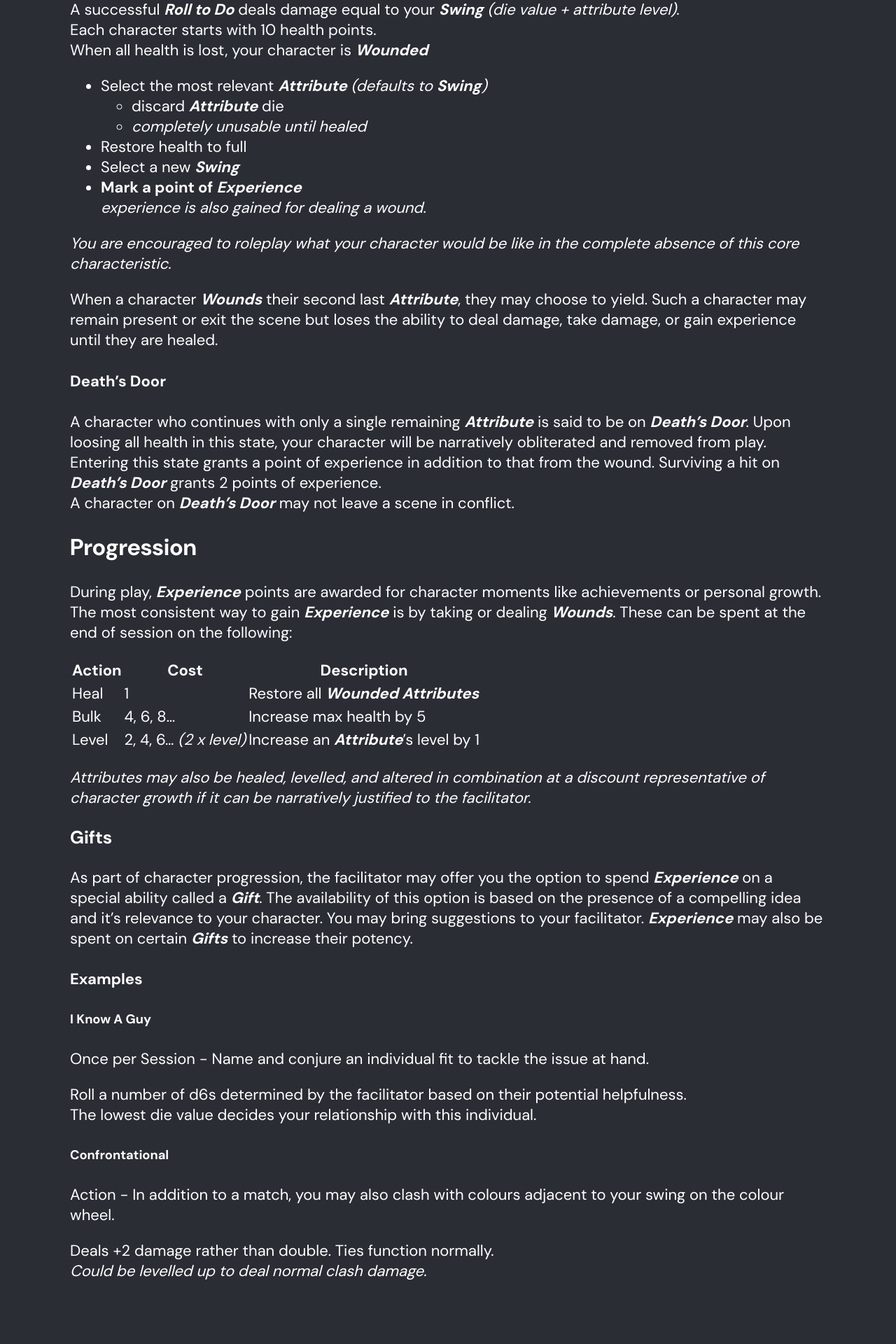
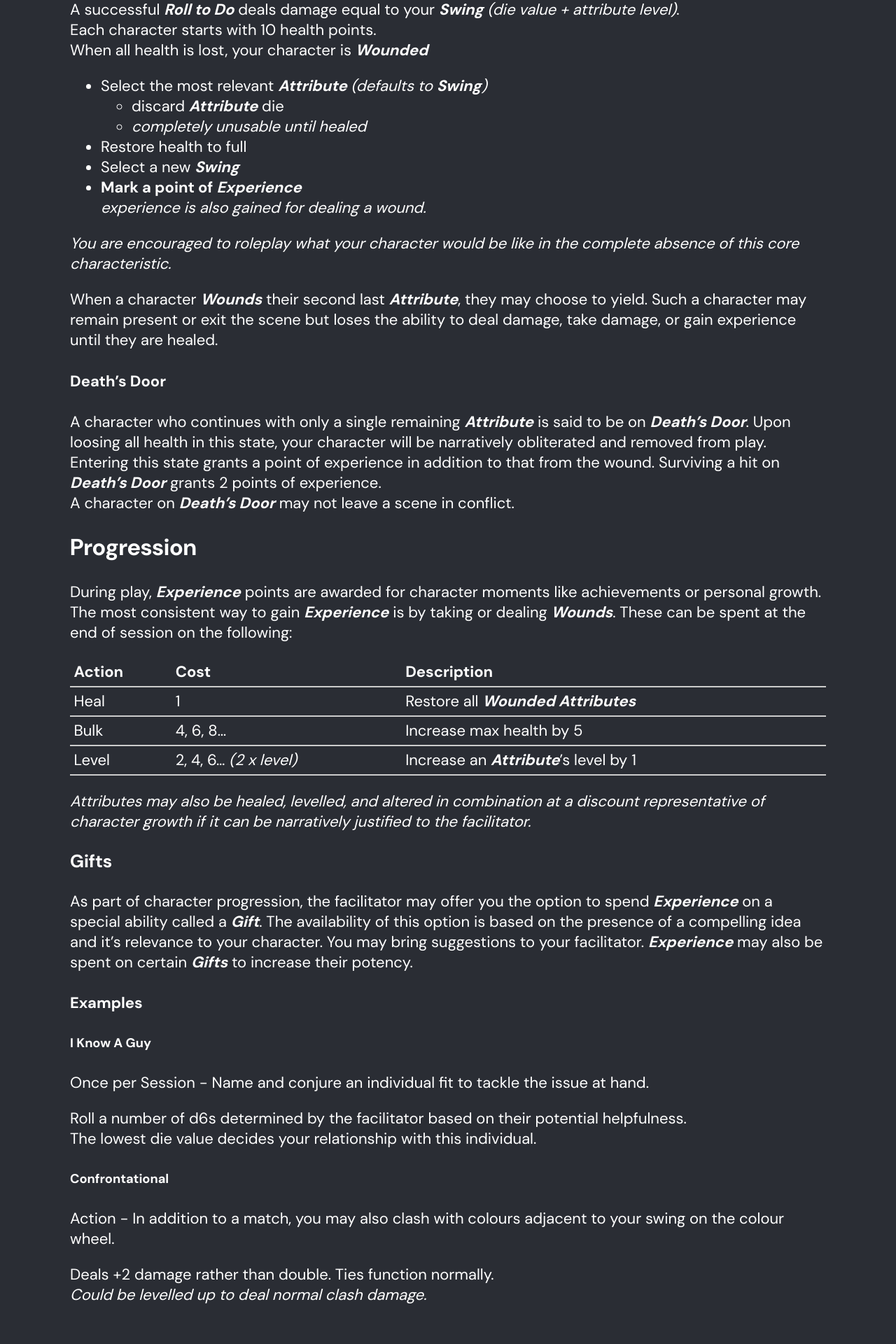
Before and after one commit to tm-nielsen/portfolio-site, a Jekyll site: the page built from kramer/Twee Rules.md, in a window 1280 px wide. Shown: the part 2940-4860 px from the top of the page at 70% size. Built offline with Jekyll 4.4.1, drawn with Linux system fonts in a browser that asks for light colours; our own code applies the rules of GitHub Pages for plain Markdown files; before the commit the page ends 4826 px from its top, so only the background shows below that.

Commit message:
Added table style

```diff
--- a/css/style.css
+++ b/css/style.css
@@ -60,3 +60,14 @@ img{
   height: fit-content;
   margin: auto;
 }
+
+table {
+  width: 100%;
+  border-collapse: collapse;
+
+  th,td {
+    padding: 0.25em;
+    text-align: left;
+    border-bottom: 2px solid var(--main-colour-faded);
+  }
+}
```
